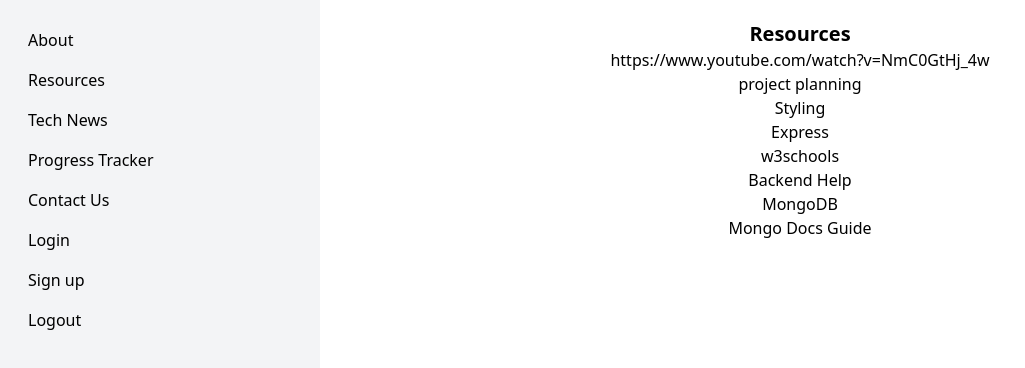
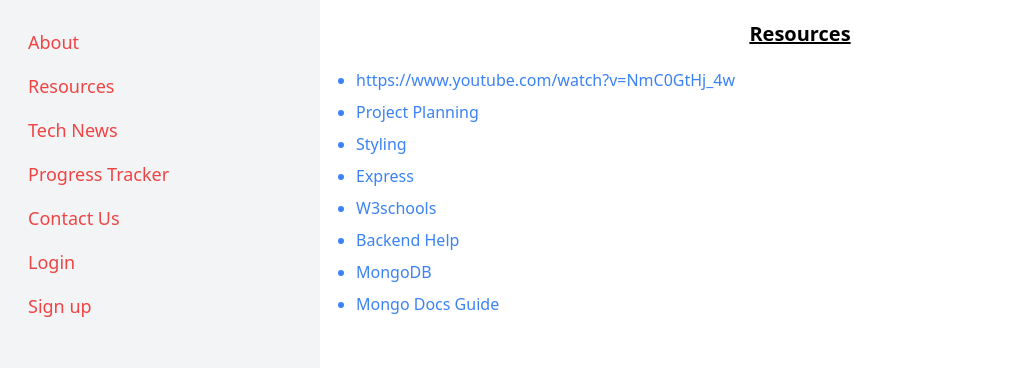
Before and after one commit to mamin89/BloomingTech, a React (Create React App) app in the folder frontend/: page /Resources in a window 1280 px wide. Shown: the top 368 px of the page, without its empty margins (0-1025 px from the left). Built offline with nearby package versions, Linux system fonts and the light colour scheme; the HTML template or start-up script is replaced by a standard one.

Commit message:
UPDATED API

```diff
--- a/frontend/src/App.js
+++ b/frontend/src/App.js
@@ -6,10 +6,12 @@
 import ProgressTracker from "./pages/progress-tracker";
 import ContactUs from "./pages/contactUs";
 import Resources from "./pages/Resources";
+import TechNews from "./pages/tech-news";
 import Log from "./pages/log";
+
 import { useState, useEffect } from "react";
 function App() {
-  const [user, setUser] = useState();
+  const [user, setUser] = useState(); // undefined if not logged; { _id: ..., email: ...} if user logged in
 
   useEffect(() => {
     const localStorageUser = localStorage.getItem("user");
@@ -22,7 +24,7 @@
     <BrowserRouter>
       <div className="flex">
         <div class="w-1/4 p-5 bg-gray-100 h-screen">
-          <Sidebar setUser={setUser} />
+          <Sidebar setUser={setUser} user={user} />
         </div>
         <div className="w-3/4 p-5 text-center">
           <Routes>
@@ -33,6 +35,8 @@
             <Route path="/progress-tracker" element={<ProgressTracker />} />
             <Route path="/contact-us" element={<ContactUs />} />
             <Route path="/logs/:id" element={<Log />} />
+            {/* dynamtic routing find({title: "cool log"}) => [10 logs] findOne() => returns the *FIRST**/}
+            <Route path="/tech-news" element={<TechNews />} />
           </Routes>
         </div>
       </div>
--- a/frontend/src/components/sidebar.js
+++ b/frontend/src/components/sidebar.js
@@ -2,10 +2,10 @@
 import { Link } from "react-router-dom";
 import { useNavigate } from "react-router-dom";
 
-export default function Sidebar({ setUser }) {
+export default function Sidebar({ setUser, user }) {
   const navigate = useNavigate();
   return (
-    <ul>
+    <ul className="text-red-500 text-lg">
       <li className="p-2">
         <Link to="/">About</Link>
       </li>
@@ -13,7 +13,7 @@
         <Link to="/resources">Resources</Link>
       </li>
       <li className="p-2">
-        <Link to="/">Tech News</Link>
+        <Link to="/tech-news">Tech News</Link>
       </li>
       <li className="p-2">
         <Link to="/progress-tracker">Progress Tracker</Link>
@@ -21,12 +21,7 @@
       <li className="p-2">
         <Link to="/contact-us">Contact Us</Link>
       </li>
-      <li className="p-2">
-        <Link to="/login">Login</Link>
-      </li>
-      <li className="p-2">
-        <Link to="/signup">Sign up</Link>
-      </li>
+      {user ? (
         <li className="p-2">
           <button
             onClick={() => {
@@ -38,6 +33,16 @@
             Logout
           </button>
         </li>
+      ) : (
+        <>
+          <li className="p-2">
+            <Link to="/login">Login</Link>
+          </li>
+          <li className="p-2">
+            <Link to="/signup">Sign up</Link>
+          </li>
+        </>
+      )}
     </ul>
   );
 }
--- a/frontend/src/pages/Resources.js
+++ b/frontend/src/pages/Resources.js
@@ -4,34 +4,38 @@
 export default function Resources() {
   return (
     <div>
-      <h1 className="text-xl font-bold">Resources</h1>
-      <ul>
-        <li>
+      <h1 className="text-xl font-bold mb-4 underline">Resources</h1>
+      <ul className="text-left pl-4 list-disc">
+        <li className="text-blue-500 py-1">
           <a href="https://www.youtube.com/watch?v=NmC0GtHj_4w">
-          https://www.youtube.com/watch?v=NmC0GtHj_4w
+            https://www.youtube.com/watch?v=NmC0GtHj_4w
           </a>
         </li>
-        <li>
-          <a href="https://kleki.com/">project planning</a>
+        <li className="text-blue-500 py-1">
+          <a href="https://kleki.com/">Project Planning</a>
         </li>
-        <li>
+        <li className="text-blue-500 py-1">
           <a href="https://tailwind-elements.com/docs/standard/components/tables/">
             Styling
           </a>
         </li>
-        <li>
-          <a href="https://expressjs.com/en/starter/hello-world.html">Express </a>
+        <li className="text-blue-500 py-1">
+          <a href="https://expressjs.com/en/starter/hello-world.html">
+            Express{" "}
+          </a>
         </li>
-        <li>
-          <a href="https://www.w3schools.com/html/html_scripts.asp">w3schools</a>
+        <li className="text-blue-500 py-1">
+          <a href="https://www.w3schools.com/html/html_scripts.asp">
+            W3schools
+          </a>
         </li>
-        <li>
+        <li className="text-blue-500 py-1">
           <a href="https://www.postman.com/">Backend Help</a>
         </li>
-        <li>
+        <li className="text-blue-500 py-1">
           <a href="https://www.mongodb.com/atlas/database">MongoDB</a>
         </li>
-        <li>
+        <li className="text-blue-500 py-1">
           <a href="https://mongoosejs.com/docs/guide.html">Mongo Docs Guide</a>
         </li>
       </ul>
--- /dev/null
+++ b/frontend/src/pages/tech-news.js
@@ -0,0 +1,27 @@
+import React, { useEffect, useState } from "react";
+
+export default function TechNews() {
+  const [articles, setArticles] = useState([]);
+  useEffect(() => {
+    // fetch data from api
+    fetch(
+      "https://newsapi.org/v2/top-headlines?country=us&category=technology&apiKey=dbab5aaa60bc4cea955f38da468344a2"
+    )
+      .then((resp) => resp.json())
+      .then((json) => setArticles(json.articles));
+  }, []);
+  return (
+    <div className="">
+      <h1 className="text-xl font-bold text-red-500 mb-4">TechNews</h1>
+      <ul className="text-left list-disc">
+        {articles.map((article) => (
+          <li className="hover:text-underline">
+            <a className="text-blue-500" href={article.url}>
+              {article.title}
+            </a>
+          </li>
+        ))}
+      </ul>
+    </div>
+  );
+}
```
Also changed, not shown: 1 other file (tests, documents, lock files or other folders). Lines whose indentation alone changed are shown as unchanged.
